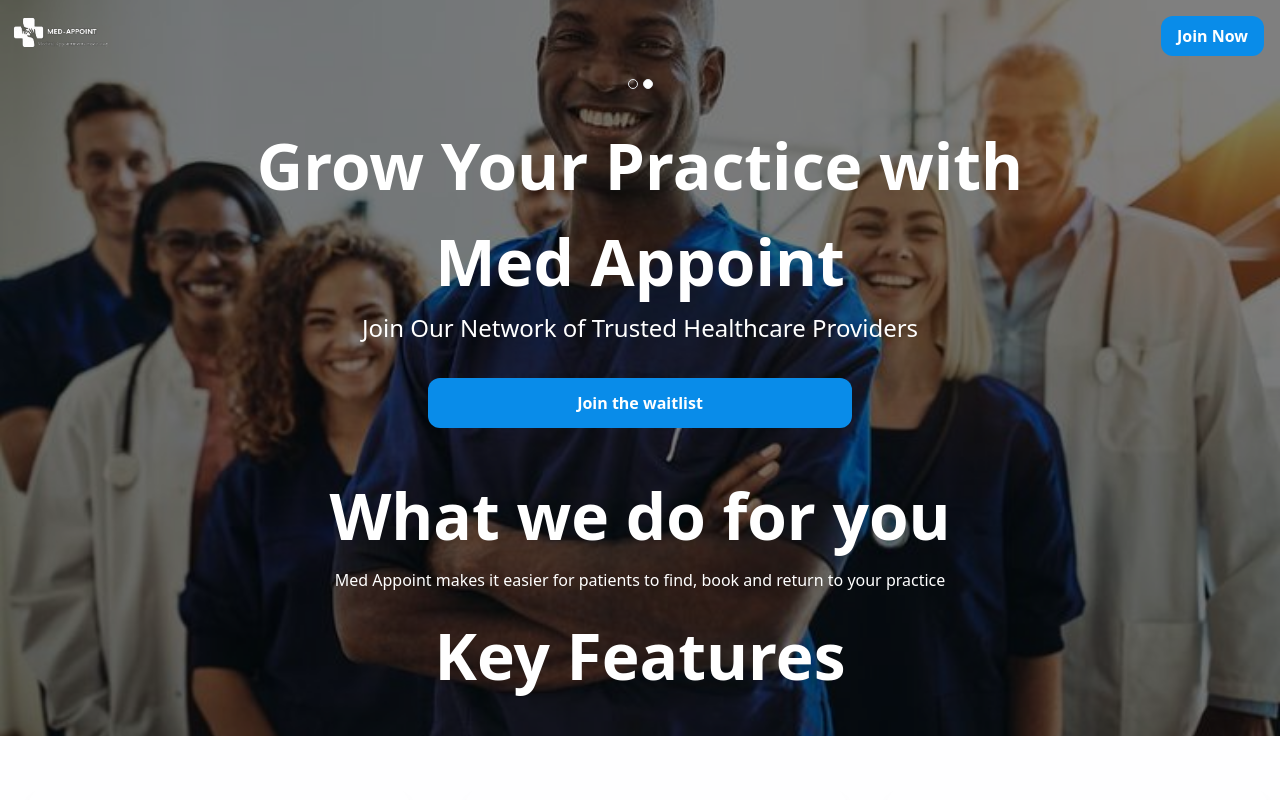
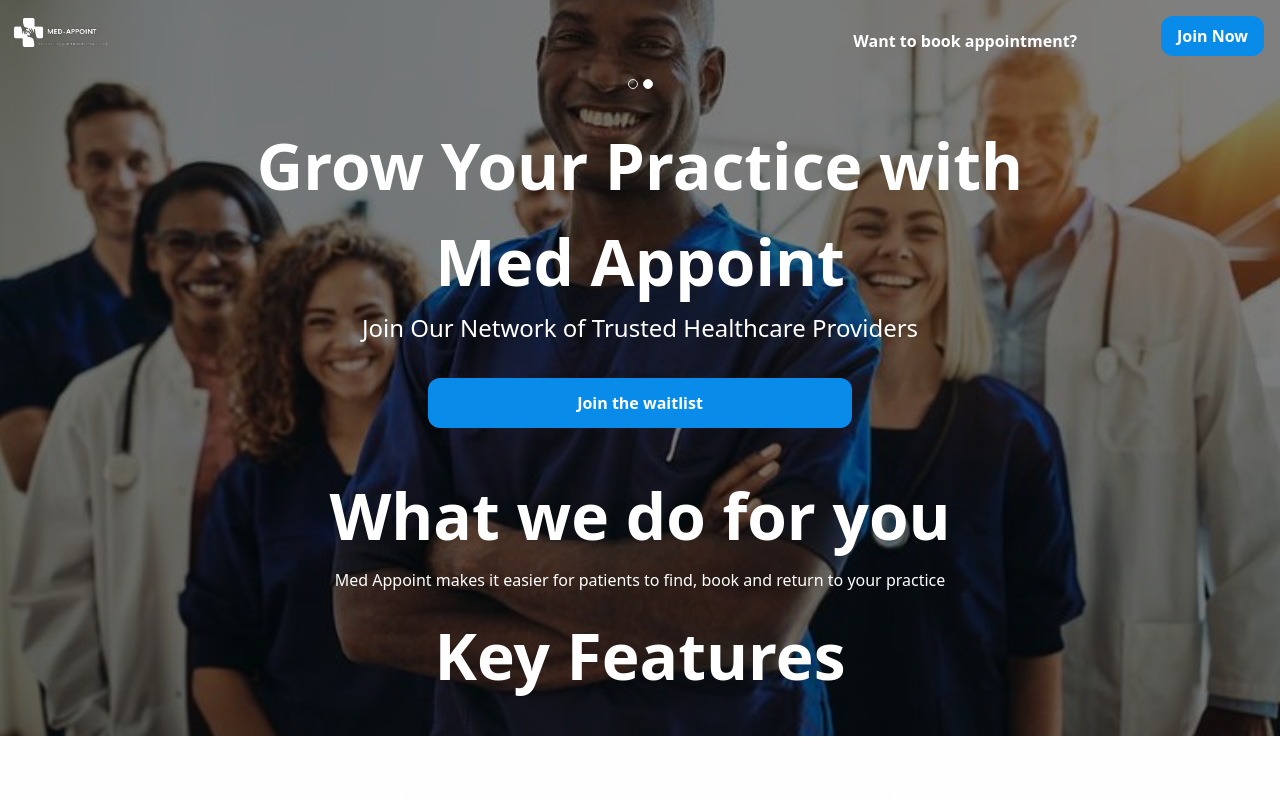
Before and after one commit to ByteSurgeonAmos/mediappoint, a Next.js app: page /provider in a window 1280 px wide. Shown: the top 800 px of the page. Built offline with nearby package versions, Linux system fonts and the light colour scheme.

Commit message:
feat:navigator

```diff
--- a/src/components/Header.tsx
+++ b/src/components/Header.tsx
@@ -17,7 +17,7 @@
   };
   return (
     <div className="pb-[2rem] header-bg-opacity bg-cover bg-center header bg-black-opacity-10 space-y-3 flex flex-col max-md:w-screen">
-      <div className="flex justify-between h-fit ">
+      <div className="flex justify-between h-fit  ">
         <div className="h-full ml-3">
           <Image
             src="/medAppoint.png"
@@ -27,8 +27,16 @@
             className=""
           />
         </div>
-        <div className="h-[50px]">
-          <Button text="Join Now " handleScrollToView={handleJoinNowClick} />
+        <div className="w-1/3  gap-4 flex justify-between h-full">
+          <div
+            className="text-white my-auto flex font-semibold cursor-pointer "
+            onClick={() => router.push("/provider")}
+          >
+            Health practitioners?
+          </div>
+          <div className="h-[50px]">
+            <Button text="Join Now " handleScrollToView={handleJoinNowClick} />
+          </div>
         </div>
       </div>
       <div className="w-full h-[12px] flex justify-center items-center">
--- a/src/components/provider/Header.tsx
+++ b/src/components/provider/Header.tsx
@@ -28,8 +28,16 @@
             className=""
           />
         </div>
-        <div className="h-[50px] ">
-          <Button text="Join Now " handleScrollToView={handleJoinNowClick} />
+        <div className="w-1/3  gap-4 flex justify-between h-full">
+          <div
+            className="text-white my-auto flex font-semibold cursor-pointer "
+            onClick={() => router.push("/")}
+          >
+            Want to book appointment?
+          </div>
+          <div className="h-[50px]">
+            <Button text="Join Now " handleScrollToView={handleJoinNowClick} />
+          </div>
         </div>
       </div>
       <div className="w-full h-[12px] flex justify-center items-center">
```
